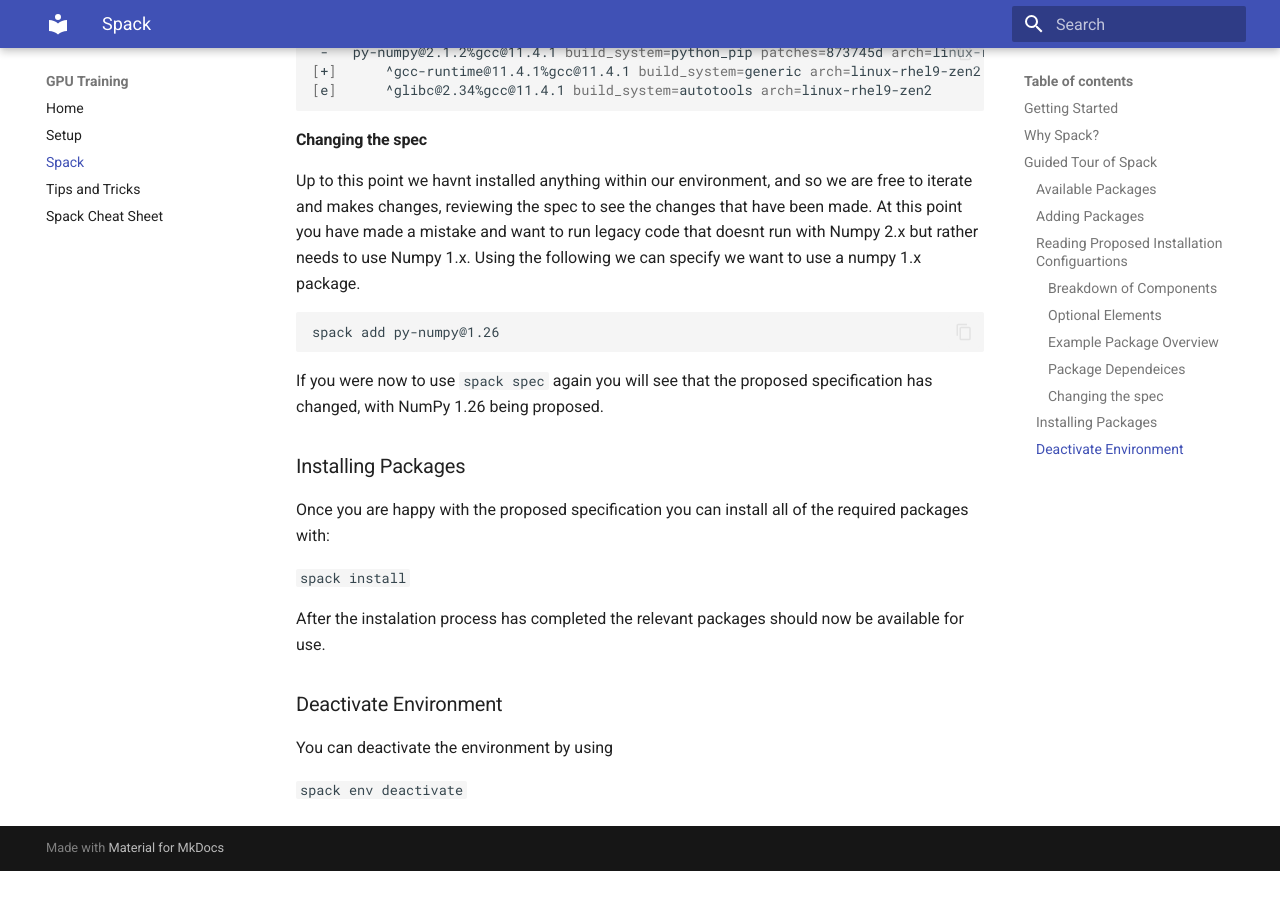
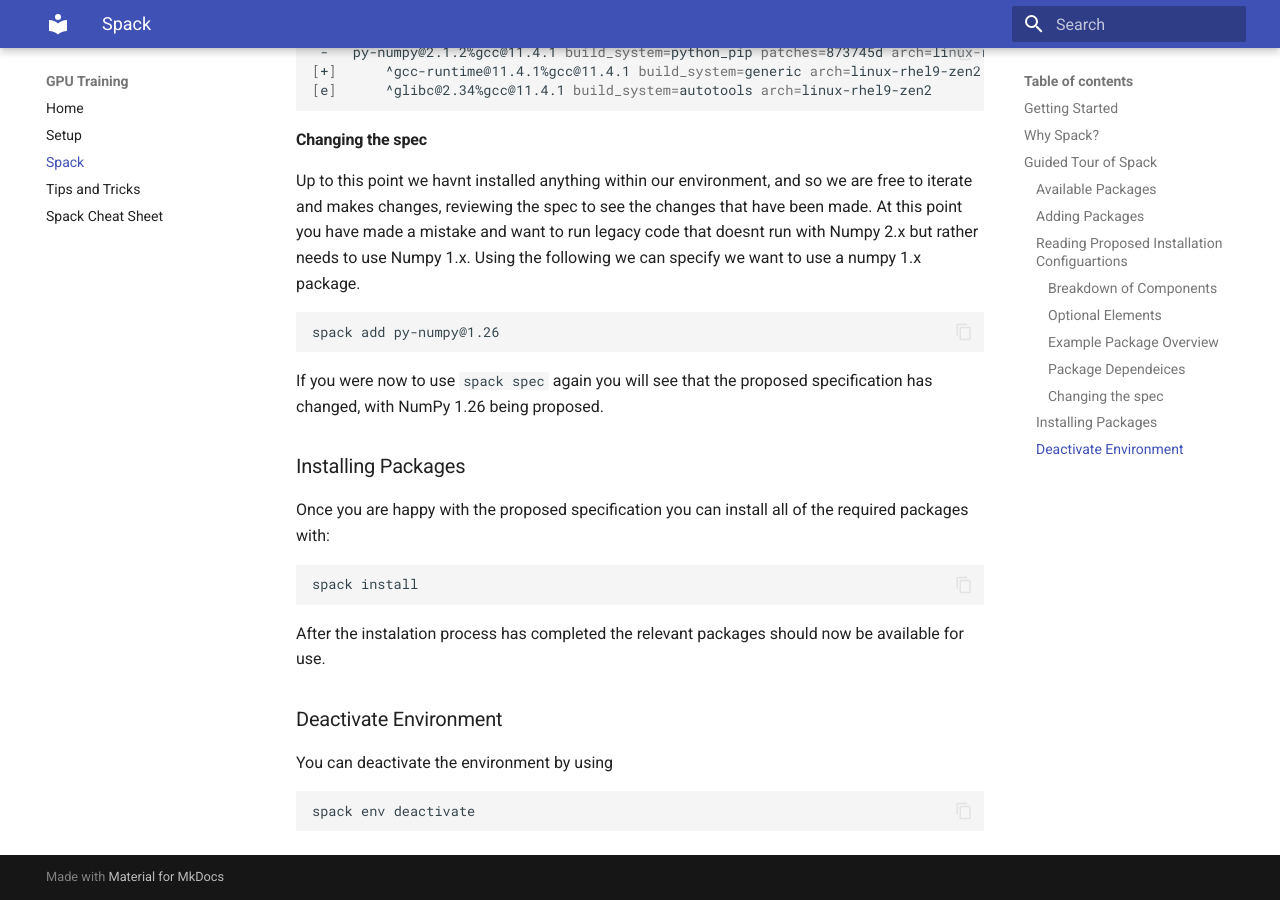
Before and after one commit to berrli/GPU_Training, an MkDocs documentation site: the page built from course/lessons/01_spack.md, in a window 1280 px wide and 900 px high, scrolled down 4065 px. Built offline with MkDocs 1.6.1 and Material for MkDocs 9.7.7, drawn with Linux system fonts in a browser that asks for light colours; before the commit the page ends 4936 px from its top, so only the background shows below that.

Commit message:
Update formatting

````diff
--- a/course/lessons/01_spack.md
+++ b/course/lessons/01_spack.md
@@ -166,7 +166,9 @@
 
 Once you are happy with the proposed specification you can install all of the required packages with:
 
-`spack install`
+``` bash
+spack install
+```
 
 After the instalation process has completed the relevant packages should now be available for use.
 
@@ -175,4 +177,6 @@
 
 You can deactivate the environment by using
 
-`spack env deactivate`
+``` bash
+spack env deactivate
+```
````
